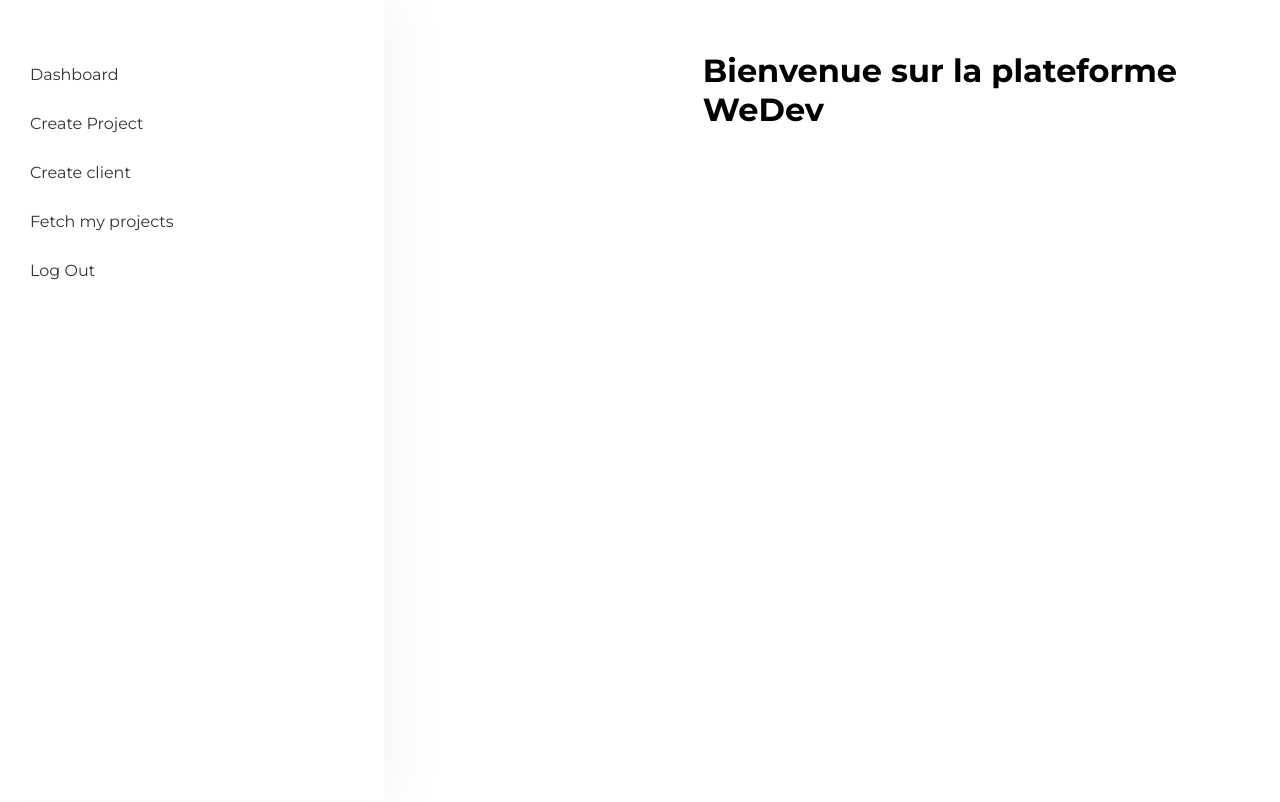
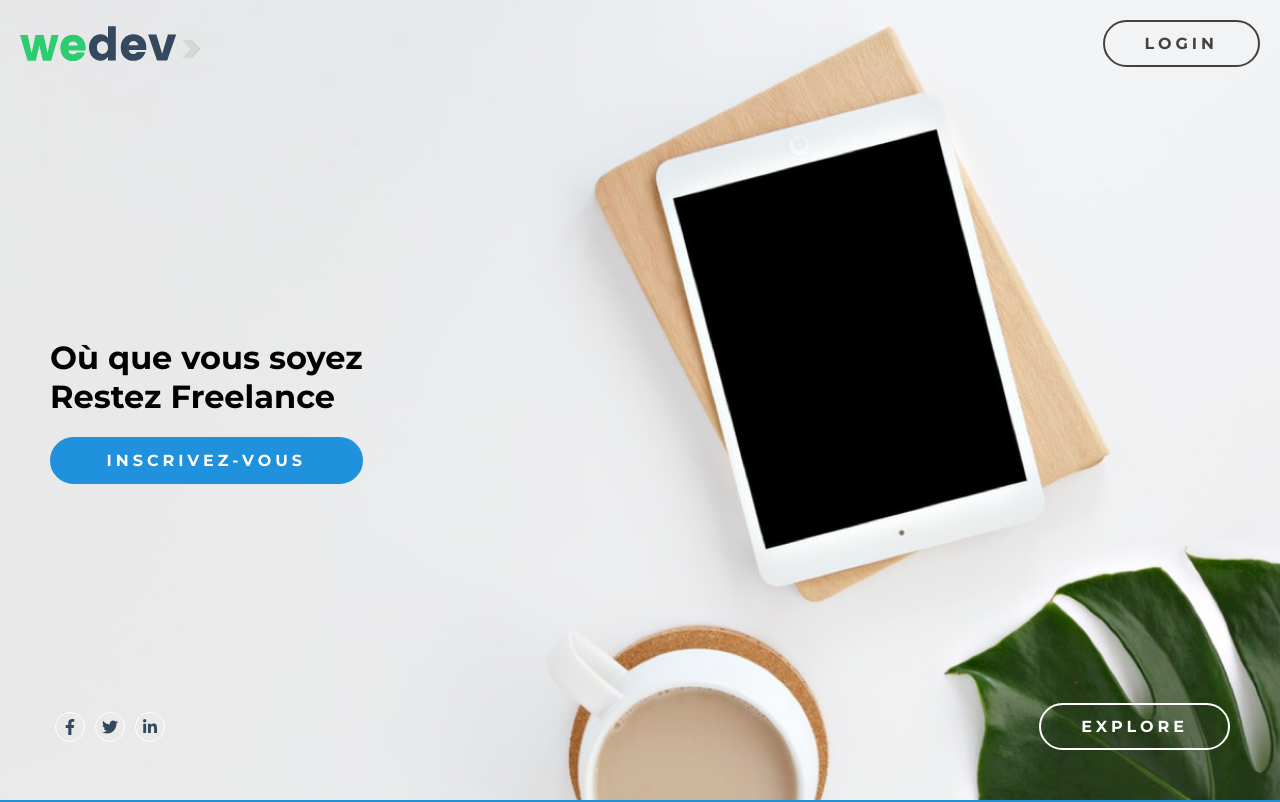
Before and after one commit to Ephalys/wedev-front, a React (Create React App) app: page / in a window 1280 px wide. Shown: the top 802 px of the page. Built offline with nearby package versions, Linux system fonts and the light colour scheme; what webfontloader would draw is missing.

Commit message:
fix: sidebar in every component

```diff
--- a/src/App.js
+++ b/src/App.js
@@ -1,17 +1,11 @@
 import React from "react";
-// import Header from "./layout/Header";
-// import Footer from "./layout/Footer";
 import "./App.css";
 import Routes from "./Routes";
-// import Sidebar from "./components/Sidebar";
-
-import Container from "./pages/Container";
 
 function App() {
   return (
     <div className="App">
-      {/* <Sidebar /> */}
-      <Container />
+        <Routes />
     </div>
   );
 }
--- a/src/Routes.js
+++ b/src/Routes.js
@@ -12,9 +12,10 @@ import history from "./utils/history";
 
 class Routes extends Component {
     render() {
+        console.log(verifyToken());
         return (
             <Router history={history}>
-                {verifyToken ? (
+                {verifyToken() ? (
                     <Route path="/" component={Dashboard} />
                 ) : (
                     <Route exact path="/" component={Home} />
--- /dev/null
+++ b/src/components/IndexDashboard/index.js
@@ -0,0 +1,9 @@
+import React from "react";
+
+const IndexDashboard = props => {
+    return (
+        <h1>Index dashboard</h1>
+    );
+};
+
+export default IndexDashboard;
--- a/src/pages/Container/index.js
+++ b/src/pages/Container/index.js
@@ -7,7 +7,6 @@ class Container extends Component {
   render() {
     return (
       <div>
-        <Sidebar />
         <div className="component">
           <Routes />
         </div>
--- a/src/pages/Dashboard/index.js
+++ b/src/pages/Dashboard/index.js
@@ -2,13 +2,16 @@ import React, { Component } from "react";
 import "./dashboard.scss";
 import Sidebar from "../../components/Sidebar";
 import Routes from "../../Routes";
+import {Route} from "react-router-dom";
+import IndexDashboard from "../../components/IndexDashboard";
 
 class Dashboard extends Component {
   render() {
     return (
       <div className="dashboard">
+          <Sidebar/>
         <div className="dashboard__content">
-          <h1>Bienvenue sur la plateforme WeDev</h1>
+            <Route path="/" component={IndexDashboard} />
         </div>
       </div>
     );
--- a/src/pages/Login/index.js
+++ b/src/pages/Login/index.js
@@ -11,7 +11,7 @@ class Login extends Component {
     this.state = {
       isLoggedIn : false
     };
-    if(verifyToken) {
+    if(verifyToken()) {
       history.push('/');
     }
   }
--- a/src/utils/verify_token.js
+++ b/src/utils/verify_token.js
@@ -1,7 +1,5 @@
 const verifyToken = () => {
-    return (
-        localStorage.getItem('token')
-    );
+    return localStorage.getItem('token');
 };
 
 export default verifyToken;
```
